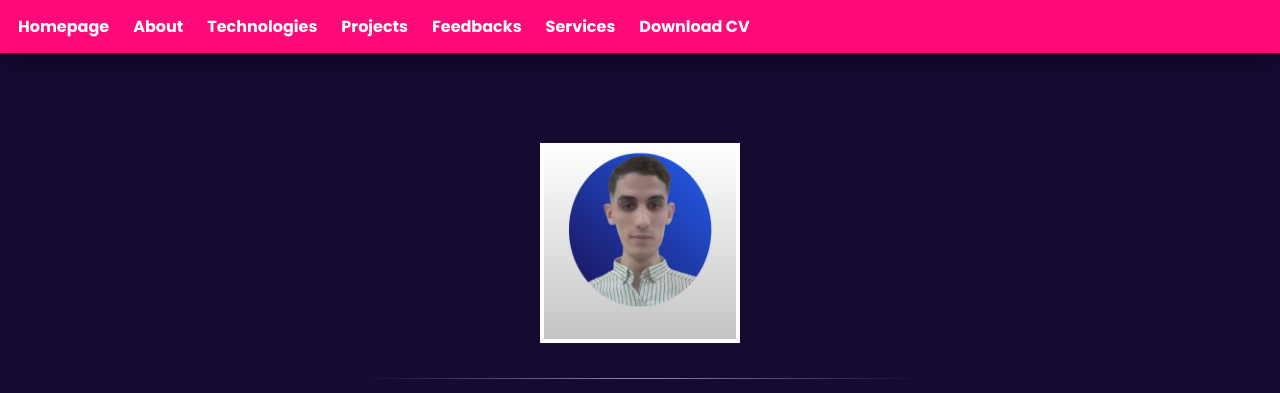
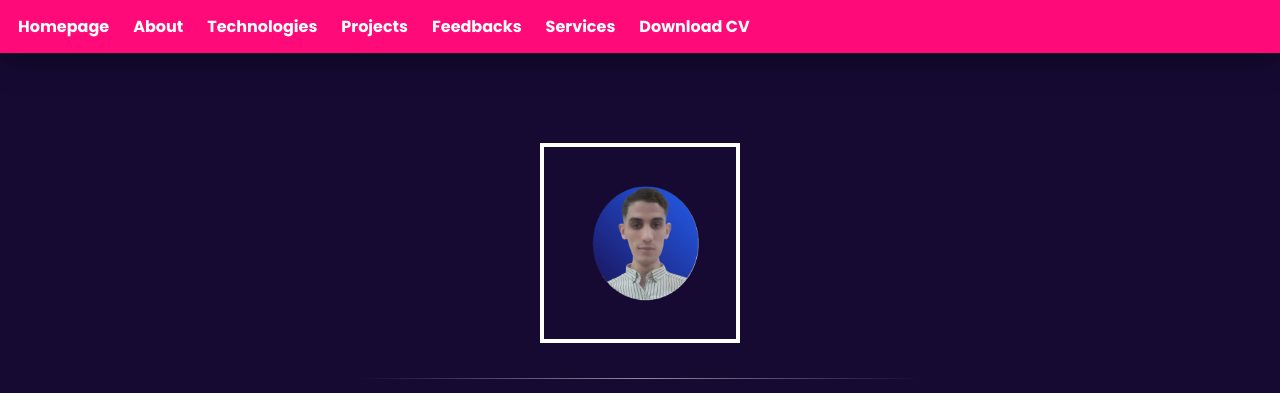
Before and after one commit to ali-mahdjoub/ali-mahdjoub.github.io, a plain HTML site: page index.html in a window 1280 px wide. Shown: the top 393 px of the page. Drawn offline with Linux system fonts and the light colour scheme.

Commit message:
Update index.html

```diff
--- a/index.html
+++ b/index.html
@@ -187,7 +187,7 @@
   <section id="home">
     <div class="wrap hero">
       <figure class="avatar">
-  <img src="portfolio17.png" alt="Photo de profil" />
+  <img src="portfolio10.png" alt="Photo de profil" />
 </figure>
       <hr class="sep" />
       <h1 class="name">Ali Mahdjoub</h1>
```
